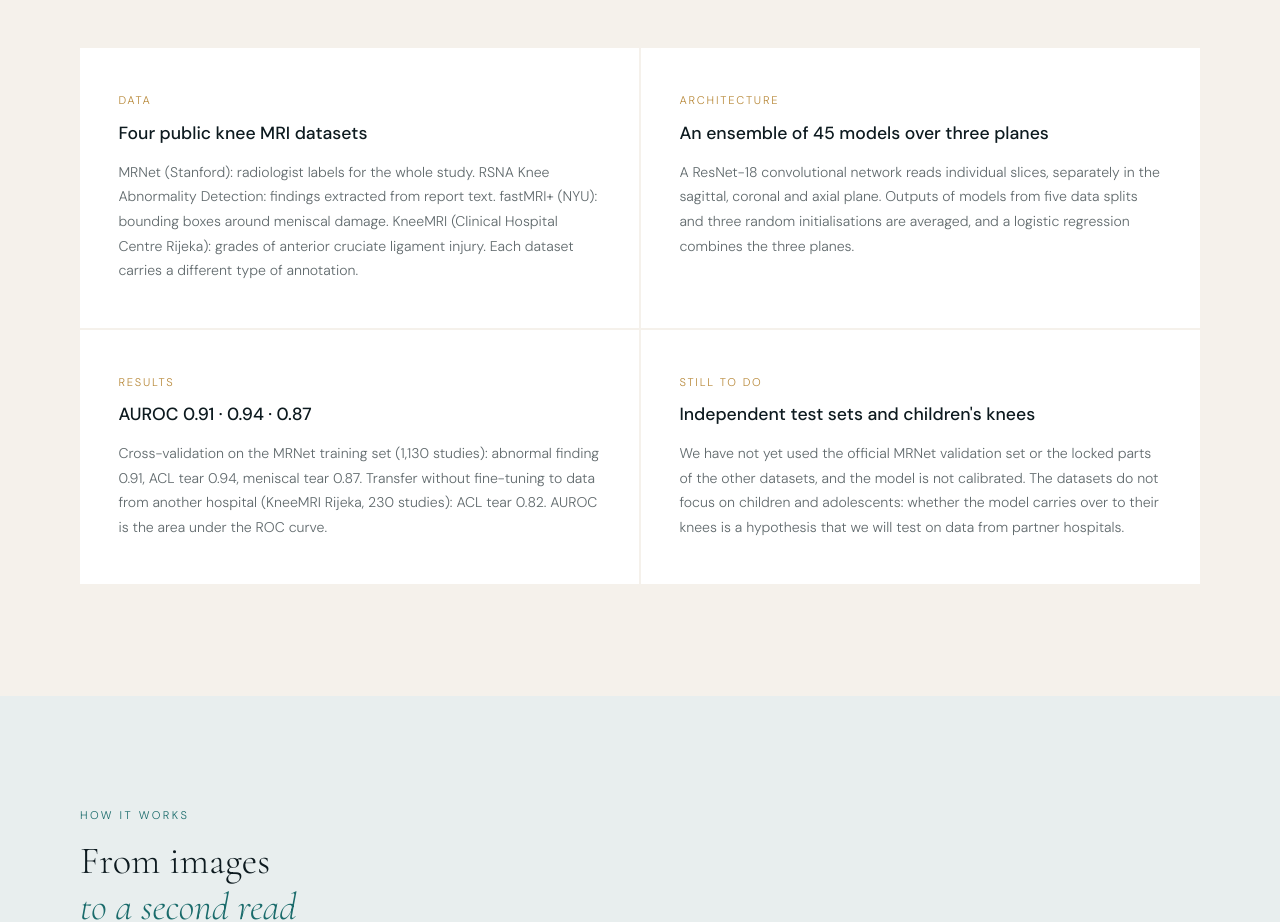
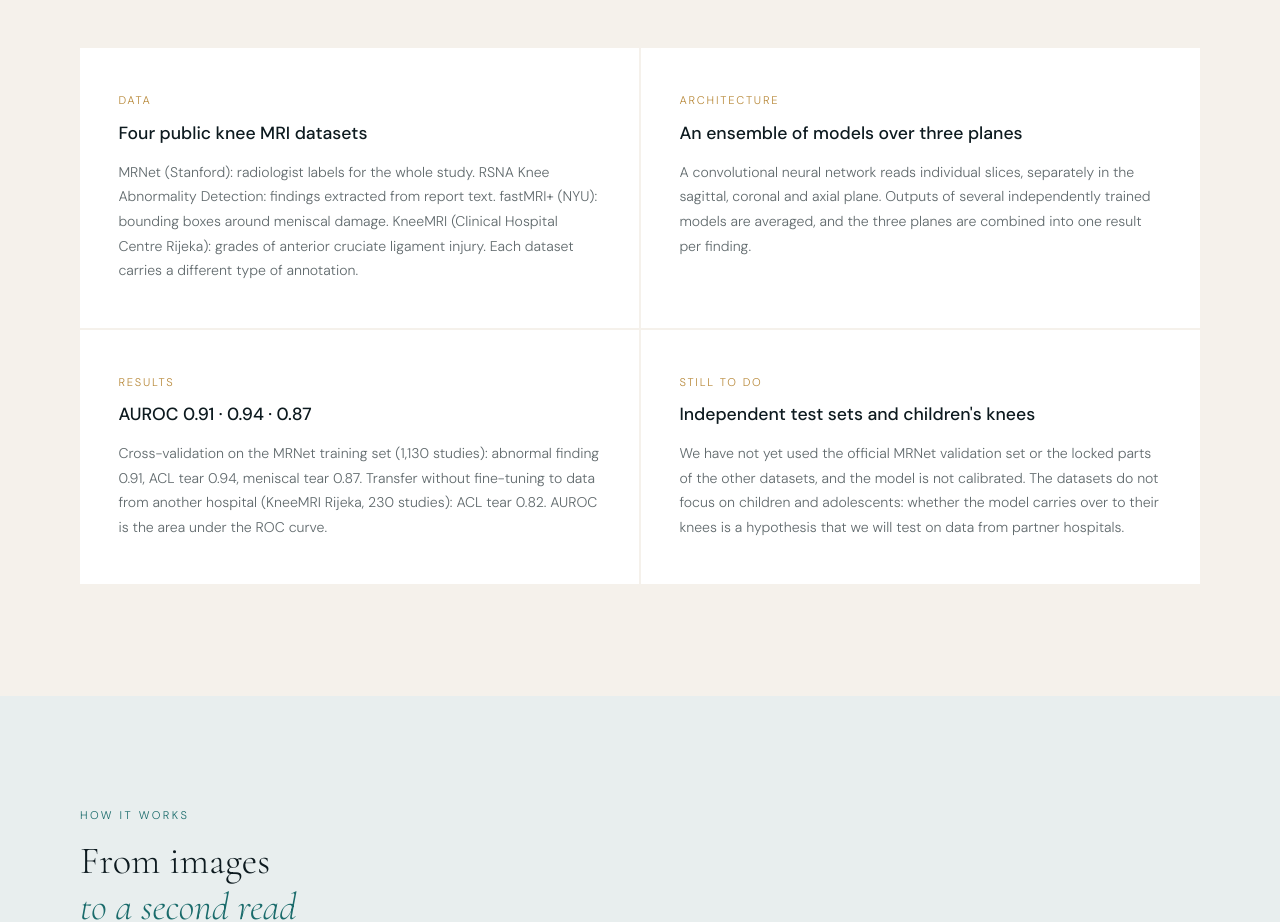
Before and after one commit to dolomiti-mri/webpage, a plain HTML site: page en/aeyes.html in a window 1280 px wide. Shown: the part 1920-2842 px from the top of the page. Drawn offline with Linux system fonts and the light colour scheme.

Commit message:
aEyes validation block: describe the architecture without naming the network or model counts
Co-Authored-By: Claude Fable 5.2 <noreply@anthropic.com>

```diff
--- a/en/aeyes.html
+++ b/en/aeyes.html
@@ -777,8 +777,8 @@
     </div>
     <div class="card reveal" style="transition-delay:0.15s">
       <p class="card-kicker">Architecture</p>
-      <h3 class="card-title">An ensemble of 45 models over three planes</h3>
-      <p class="card-text">A ResNet-18 convolutional network reads individual slices, separately in the sagittal, coronal and axial plane. Outputs of models from five data splits and three random initialisations are averaged, and a logistic regression combines the three planes.</p>
+      <h3 class="card-title">An ensemble of models over three planes</h3>
+      <p class="card-text">A convolutional neural network reads individual slices, separately in the sagittal, coronal and axial plane. Outputs of several independently trained models are averaged, and the three planes are combined into one result per finding.</p>
     </div>
     <div class="card reveal">
       <p class="card-kicker">Results</p>
```
Also changed, not shown: aeyes.html (+2 -2 lines).
